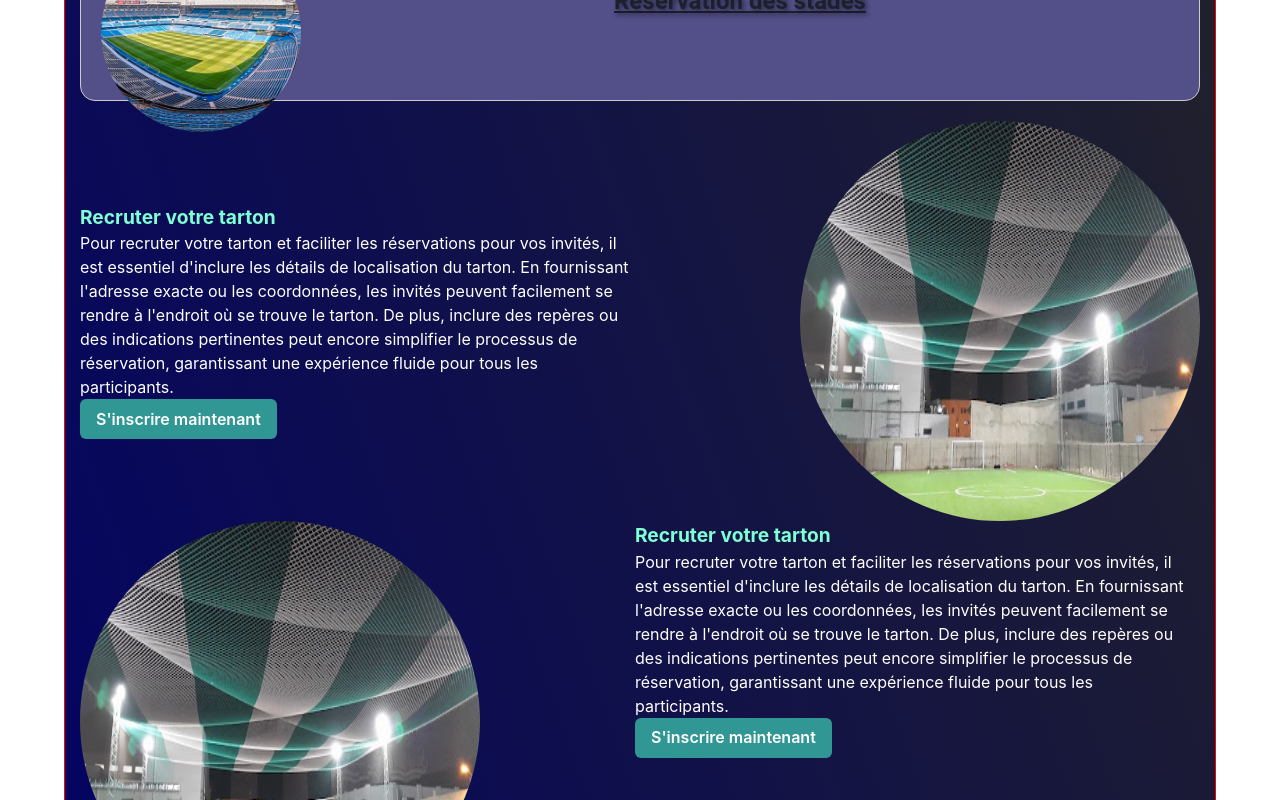
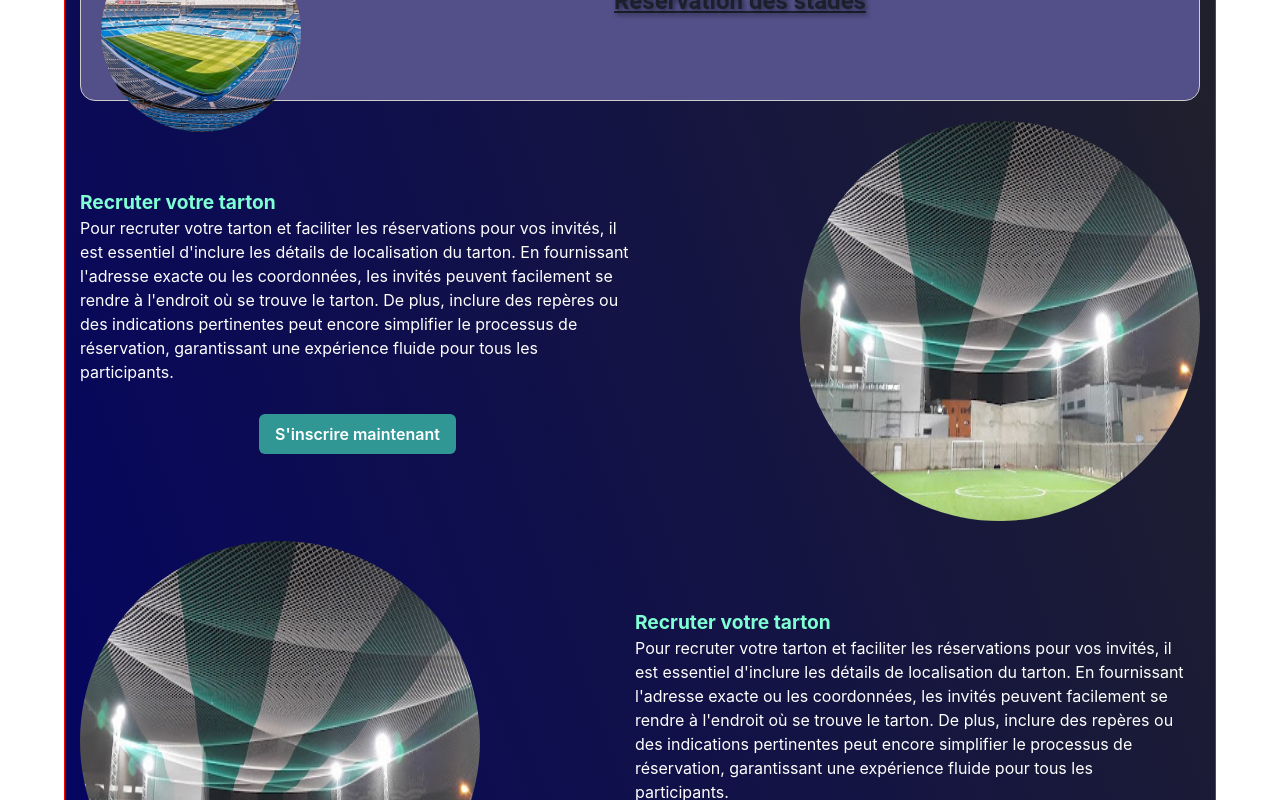
Before and after one commit to amenallah0/KickOff, a React (Create React App) app: page / in a window 1280 px wide. Shown: the part 700-1500 px from the top of the page. Built offline with nearby package versions, Linux system fonts and the light colour scheme.

Commit message:
update css

```diff
--- a/src/Components/Body/Stades/Stade.css
+++ b/src/Components/Body/Stades/Stade.css
@@ -1,15 +1,24 @@
 .container {
     display: flex;
     align-items: center;
+    margin-bottom: 20px;
 }
 .container2 {
     display: flex;
     flex-direction: row-reverse; /* Reverse the order of flex items */
+    margin-bottom: 20px;
 }
   .description {
     flex: 1;
     margin-right: 10px;
     color: white; /* Adjust the gap between the description and the image */
+    display: flex;
+    flex-direction: column;
+    justify-content: center;
+  }
+  .description > Button {
+    margin-top: 30px;
+    align-self: center; /* Align the button to the end of its container */
   }
   h1{
     font-size: larger;
```
